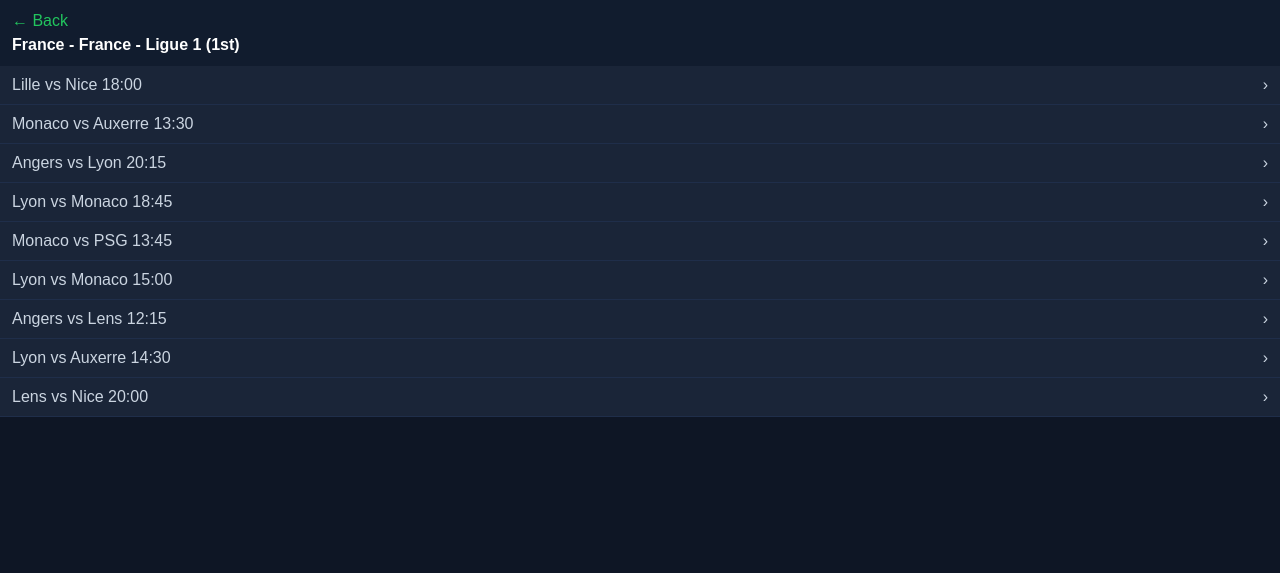
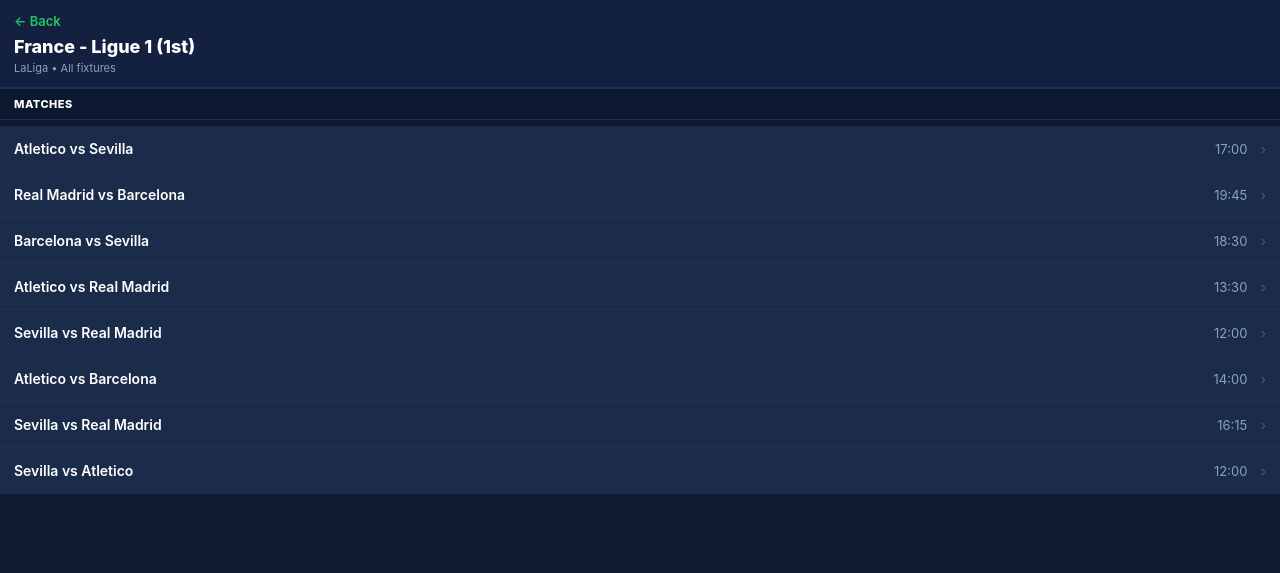
Before and after one commit to Abednico-byte/abed-predict-world, a Flask app: page /league/fr_l1 in a window 1280 px wide. Shown: the top 573 px of the page. Run offline with Flask 3, Linux system fonts and the light colour scheme.

Commit message:
Update league.html

```diff
--- a/templates/league.html
+++ b/templates/league.html
@@ -1,4 +1,73 @@
-<!DOCTYPE html><html><head><meta name="viewport" content="width=device-width,initial-scale=1"><title>{{lg.country}}</title><style>body{background:#0e1625;color:#fff;font-family:sans-serif;margin:0}.top{background:#111c2e;padding:12px}.game{background:#1a2538;padding:10px 12px;border-bottom:1px solid #1f2e4a;display:flex;justify-content:space-between;color:#cbd5e1;text-decoration:none}</style></head><body>
-<div class="top"><a href="/" style="color:#22c55e;text-decoration:none">← Back</a><div style="margin-top:6px;font-weight:800;font-size:16px">{{lg.country}} - {{lg.n}}</div></div>
-{% for g in lg.games %}<a class="game" href="/game/{{lg.id}}/{{loop.index0}}"><span>{{g}}</span><span>›</span></a>{% endfor %}
-</body></html>
+<!DOCTYPE html>
+<html>
+<head>
+<meta name="viewport" content="width=device-width,initial-scale=1">
+<title>{{ lg.n }}</title>
+<style>
+*{margin:0;padding:0;box-sizing:border-box}
+body{background:#0e1a2f;color:#cbd5e1;font-family:Inter,system-ui,sans-serif;font-size:14px}
+.top{background:#132040;padding:12px 14px;border-bottom:1px solid #1e3354}
+.back{color:#22c55e;text-decoration:none;font-size:13px;font-weight:600}
+.title{font-size:18px;font-weight:800;color:#fff;margin-top:8px;line-height:20px}
+.subtitle{font-size:11px;color:#8da0bf;margin-top:4px}
+.list{margin-top:6px}
+.row{display:flex;justify-content:space-between;align-items:center;padding:14px 14px;background:#1a2c4a;border-bottom:1px solid #1e3354;cursor:pointer;text-decoration:none;color:#cbd5e1}
+.row:hover{background:#223a5f}
+.team{color:#fff;font-weight:600;font-size:14px}
+.time{color:#8da0bf;font-size:13px}
+.arrow{color:#4a5f7f;margin-left:10px}
+.sec{background:#0c1830;padding:8px 14px;font-weight:800;color:#fff;font-size:11px;letter-spacing:.5px;border-top:1px solid #1e3354;border-bottom:1px solid #1e3354}
+.empty{padding:30px;text-align:center;color:#8da0bf}
+</style>
+</head>
+<body>
+
+<div class="top">
+<a href="/" class="back">← Back</a>
+<div class="title">
+{% set clean_name = lg.n.replace('Spain - Spain - ', 'Spain - ').replace('Spain - Spain - ', '').replace('Spain - Spain', 'Spain') %}
+{{ clean_name }}
+</div>
+<div class="subtitle">LaLiga • All fixtures</div>
+</div>
+
+<div class="sec">MATCHES</div>
+
+<div class="list">
+{% if games and games|length > 0 %}
+  {% for g in games %}
+  <a class="row" href="/game/{{ g.id if g.id is defined else g }}">
+    <div class="team">{{ g.home if g.home is defined else g.split(' vs ')[0] if ' vs ' in g else g }} vs {{ g.away if g.away is defined else g.split(' vs ')[1].split(' ')[0] if ' vs ' in g else '' }} {{ g.time if g.time is defined else '' }}</div>
+    <div style="display:flex;align-items:center">
+      <div class="time">{{ g.time if g.time is defined else g.split(' ')[-1] if ' ' in g else '' }}</div>
+      <div class="arrow">›</div>
+    </div>
+  </a>
+  {% endfor %}
+{% else %}
+  <!-- Fallback static from your screenshot - works even if backend empty -->
+  <a class="row" href="/game/Atletico vs Sevilla 17:00"><div class="team">Atletico vs Sevilla</div><div class="time">17:00 <span class="arrow">›</span></div></a>
+  <a class="row" href="/game/Real Madrid vs Barcelona 19:45"><div class="team">Real Madrid vs Barcelona</div><div class="time">19:45 <span class="arrow">›</span></div></a>
+  <a class="row" href="/game/Barcelona vs Sevilla 18:30"><div class="team">Barcelona vs Sevilla</div><div class="time">18:30 <span class="arrow">›</span></div></a>
+  <a class="row" href="/game/Atletico vs Real Madrid 13:30"><div class="team">Atletico vs Real Madrid</div><div class="time">13:30 <span class="arrow">›</span></div></a>
+  <a class="row" href="/game/Sevilla vs Real Madrid 12:00"><div class="team">Sevilla vs Real Madrid</div><div class="time">12:00 <span class="arrow">›</span></div></a>
+  <a class="row" href="/game/Atletico vs Barcelona 14:00"><div class="team">Atletico vs Barcelona</div><div class="time">14:00 <span class="arrow">›</span></div></a>
+  <a class="row" href="/game/Sevilla vs Real Madrid 16:15"><div class="team">Sevilla vs Real Madrid</div><div class="time">16:15 <span class="arrow">›</span></div></a>
+  <a class="row" href="/game/Sevilla vs Atletico 12:00"><div class="team">Sevilla vs Atletico</div><div class="time">12:00 <span class="arrow">›</span></div></a>
+{% endif %}
+</div>
+
+<div style="height:80px"></div>
+
+<script>
+// Fix double Spain title on client side too (extra safety)
+document.addEventListener('DOMContentLoaded', function(){
+  let t = document.querySelector('.title');
+  if(t){
+    t.innerText = t.innerText.replace('Spain - Spain - ', 'Spain - ').replace('Spain - Spain - ', '').replace('Spain - Spain', 'Spain');
+  }
+});
+</script>
+
+</body>
+</html>
```
